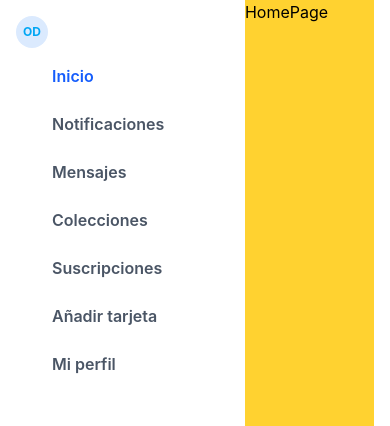
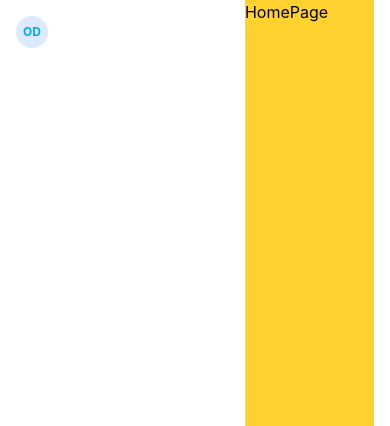
Before and after one commit to wizzard95/onlydevs-hijo, a React (Vite) app: page / in a window 390 px wide. Shown: the top 426 px of the page. Built offline with nearby package versions, Linux system fonts and the light colour scheme; some icons are missing.

Commit message:
ui|ux(Sidebar.jsx): hacer que el texto del sidebar desaparezca cuando está en modo responsive movile

```diff
--- a/src/components/Sidebar/Sidebar.jsx
+++ b/src/components/Sidebar/Sidebar.jsx
@@ -71,7 +71,9 @@ export const Sidebar = () => {
                 }
                 `} >
                 <Icon icon={item.icon} width={24} height={24} />
-                <span>{item.label}</span>
+                <span className="hidden sm:block">
+                    {item.label}
+                </span>
                 </NavLink>
                 )
             })}
```
